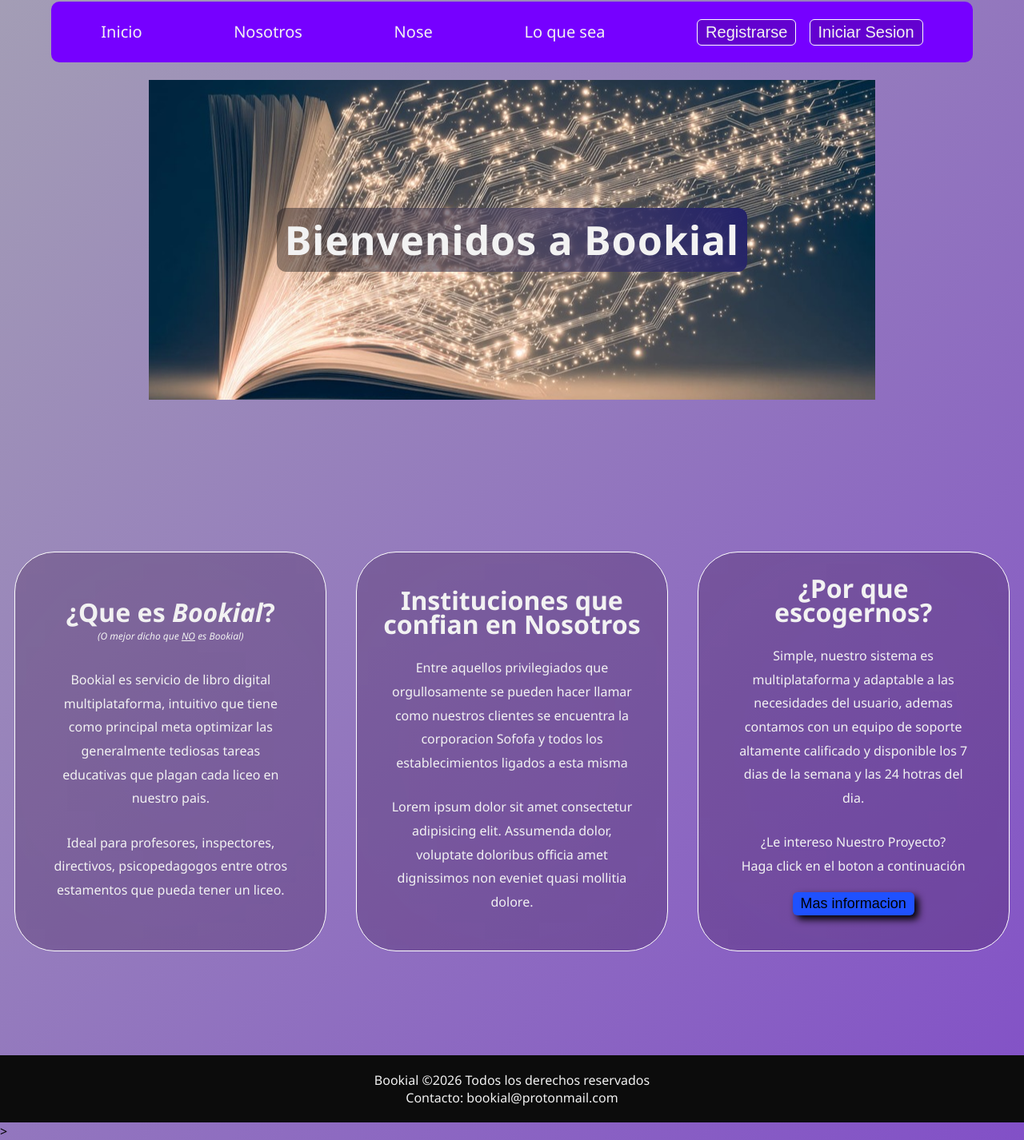
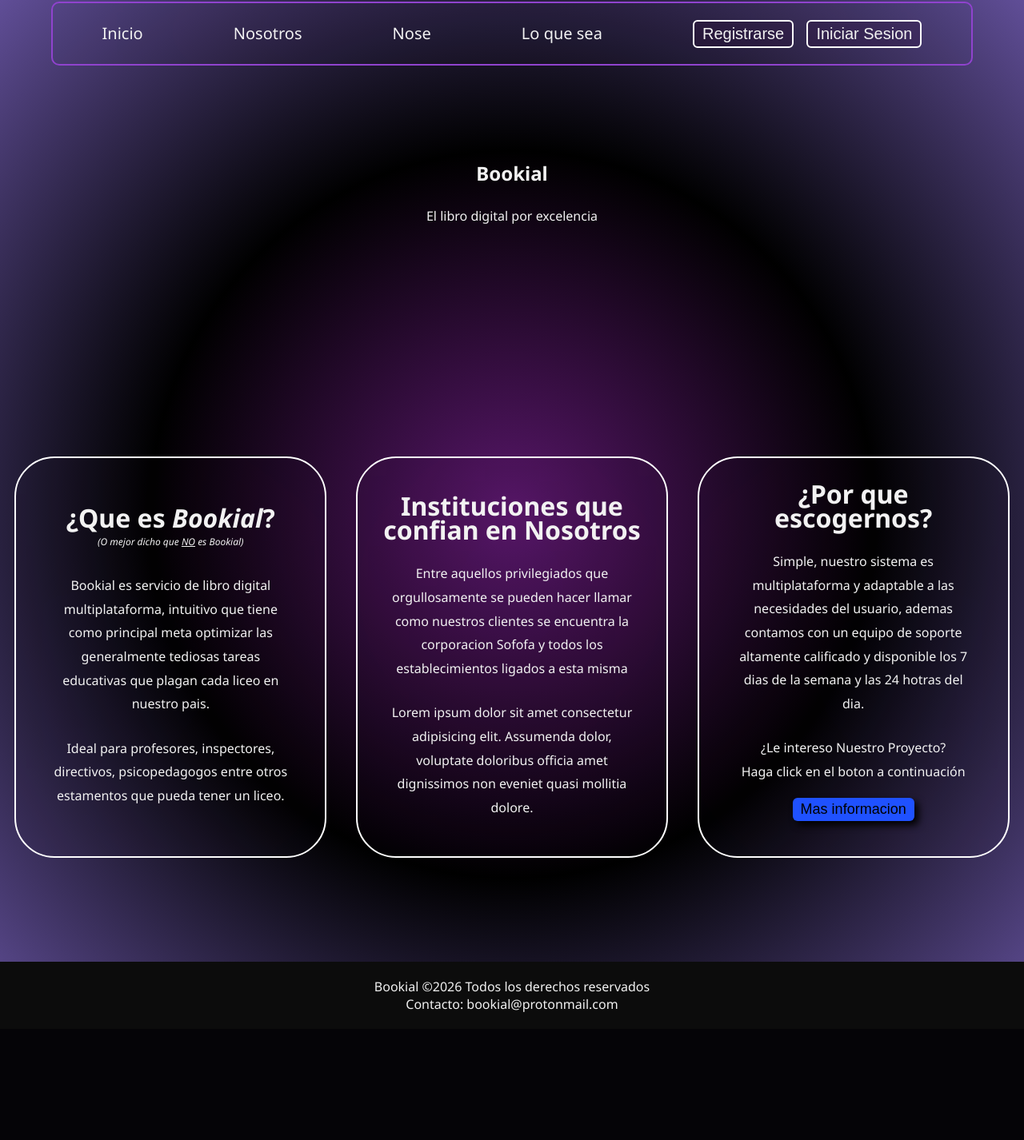
Before and after one commit to tecno-gg/Bookial-T2, a Python web app: template templates/public/index.html in a window 1280 px wide. Shown: the whole page at 80% size. After the commit the page ends 1266 px from the top, so only its background shows below. Run offline with Jinja, Linux system fonts and the light colour scheme; the template is opened without the code that fills it, so the values that code supplies are empty.

Commit message:
papulog(no me acuerdo) renacimiento de Bookial modo transparente

```diff
--- a/static/css/common.css
+++ b/static/css/common.css
@@ -18,7 +18,10 @@
 
 body {
     font-family: "Noto Sans", serif;
-    background-image: linear-gradient(to top left, rgb(130, 80, 199), rgba(102, 92, 132, 0.6));
+    /* background-image: linear-gradient(to top left, rgb(130, 80, 199), rgba(102, 92, 132, 0.6)); */
+    /* background-color: oklch(from var(--darkpurple) 20% 0.27 290); */
+    background-image: radial-gradient(#59176b, rgb(0, 0, 0), var(--darkpurple));
+    background-repeat: no-repeat;
 }
 
 main {
@@ -40,7 +43,9 @@ header {
 
 nav {
     color: #9043ce;
-    background-color: oklch(from currentColor 80% 0.6 270);
+    background-color: oklch(from currentColor calc(1+1) c h);
+    border: currentColor 2px solid;
+    /* background-color: oklch(from currentColor 80% 0.6 270); */
     border-radius: 10px;
     padding: 8px;
 
@@ -61,24 +66,49 @@ a {
     line-height: 60px;
 }
 
+.animation-hover {
+    transition: 0.4s background-color;
+    border-radius: 10px;
+}
+
 a:has(p):hover {
     background-color: rgba(255, 255, 255, 0.233);
     transition-delay: 0.2s;
 }
 
-p {
-    z-index: 2;
-}
-
 nav a button {
+    background-color: rgba(40, 5, 51, 0.233);
     color: var(--white);
-    border: none;
+    border: 2px solid white;
 }
 
 nav a button:hover {
     transform: translateY(2px);
     transition: 0.3s;
 }
+
+/* Animations */
+
+@keyframes entranceVer {
+    from {
+        opacity: 0;
+        transform: translateY(30px);
+    }
+
+    to {
+        opacity: 1;
+        transform: translateY(0);
+    }
+
+}
+
+@keyframes apparition {
+    from {
+        width: 0;
+    }
+}
+
+/* Animations */
 
 /* nav settings */
 
@@ -102,20 +132,19 @@ footer {
 }
 
 .glass {
-    background-color: rgba(40, 5, 51, 0.233);
+    /* background-color: rgba(40, 5, 51, 0.233); */
     backdrop-filter: blur(500px);
-    border: 1px solid white;
 }
 
 @media (max-width: 500px) {
     nav {
-        padding: 4px;
+        padding: 5px;
     }
 
     a {
         font-size: 16px;
         line-height: 28px;
-        padding: 0 2px;
+        padding: 0 6px;
     }
 
     nav a button {
@@ -125,7 +154,7 @@ footer {
 
 }
 
-@media (min-width:501px) and (max-width: 743px) {
+@media (min-width:501px) and (max-width: 748px) {
     a {
         line-height: 40px;
     }
--- a/static/css/index.css
+++ b/static/css/index.css
@@ -33,30 +33,27 @@ section {
     margin-top: 20px;
 }
 
-.bookial-reference {
-    width: 100%;
-    margin: 100px auto;
+.bookial-introduction {
+    margin: 200px auto;
+
     display: flex;
     align-items: center;
     justify-content: center;
-    height: 50vh;
-    background-image: url(../img/imgref.jpg);
-    background-repeat: no-repeat;
-    background-position: center;
+    flex-direction: column;
 }
 
 h1 {
-    font-weight: bold;
-    border-radius: 12px;
-    padding: 6px 10px;
-    font-size: 50px;
-    background-color: #0c0c0c65;
-    background-image: linear-gradient(60deg,rgba(138, 94, 201, 0), rgba(102, 92, 132, 0.5), rgba(35, 34, 105, 1));
-    width: fit-content;
-    letter-spacing: 1px;
+    text-align: center;
 }
 
-.booki-card {
+.animatedTxt{
+    width: 100%;
+    white-space: nowrap;
+    overflow: hidden;
+    animation: apparition 3s;
+}
+
+.booki-card1, .booki-card2, .booki-card3 {
     width: 390px;
     margin: 70px auto;
     text-align: center;
@@ -67,16 +64,22 @@ h1 {
     flex-direction: column;
     flex-wrap: wrap;
 
-    background-color: var(--darkpurple);
+    border: 2px solid white;
     border-radius: 50px;
     padding: 30px 32px;
     position: relative;
 }
 
-.glass {
-    background-color: rgba(40, 5, 51, 0.233);
-    backdrop-filter: blur(500px);
-    border: 1px solid white;
+.booki-card1 {
+    animation: entranceVer 1s ease-out forwards;
+}
+
+.booki-card2 {
+    animation: entranceVer 2s ease-out forwards;
+}
+
+.booki-card3 {
+    animation: entranceVer 3s ease-out forwards;
 }
 
 article p {
@@ -115,7 +118,6 @@ footer {
     grid-area: footer;
 }
 
-
 @media (max-width: 500px) {
 
     .bookial-reference {
@@ -139,7 +141,7 @@ footer {
     }
 
     article p {
-        font-size: 14px;
+        font-size: 12px;
     }
 
     h1 {
--- a/templates/public/index.html
+++ b/templates/public/index.html
@@ -12,18 +12,18 @@
 <body>
 
     <header>
-        <nav>
-            <a href="#">
+        <nav class="glass">
+            <a href="#" class="animation-hover">
                 <p>Inicio</p>
-            </a> <!-- Por ahora hasta conseguir un logo @esteban -->
+            </a> <!-- Por ahora hasta conseguir un logo @saray -->
 
-            <a href="#">
+            <a href="#" class="animation-hover">
                 <p>Nosotros</p>
             </a>
-            <a href="#">
+            <a href="#" class="animation-hover">
                 <p>Nose</p>
             </a>
-            <a href="#">
+            <a href="#" class="animation-hover">
                 <p>Lo que sea</p>
             </a>
 
@@ -35,12 +35,14 @@
     </header>
 
     <main class="container-grid">
-        <section class="bookial-reference">
-            <h1>Bienvenidos a Bookial</h1>
+        <section class="bookial-introduction">
+            <h1 class="animatedTxt">Bookial</h1>
+            <hr>
+            <p class="animatedTxt">El libro digital por excelencia</p>
         </section>
 
         <section>
-            <article class="booki-card glass">
+            <article class="booki-card1 glass">
                 <h2>¿Que es <em>Bookial</em>?</h2>
                 <span>(O mejor dicho que <u>NO</u> es Bookial)</span>
                 <hr>
@@ -58,7 +60,7 @@
                 </p>
             </article>
 
-            <article class="booki-card glass">
+            <article class="booki-card2 glass">
                 <h2>Instituciones que confian en Nosotros</h2>
                 <hr>
                 <p>
@@ -74,7 +76,7 @@
                 </p>
             </article>
 
-            <article class="booki-card glass">
+            <article class="booki-card3 glass">
                 <h2>¿Por que escogernos?</h2>
                 <hr>
                 <p>
@@ -100,4 +102,4 @@
         <p>Contacto: bookial@protonmail.com</p>
     </footer>
 </body>
-</html>>
+</html>
```
Also changed, not shown: static/img/imgref.jpg (deleted).
